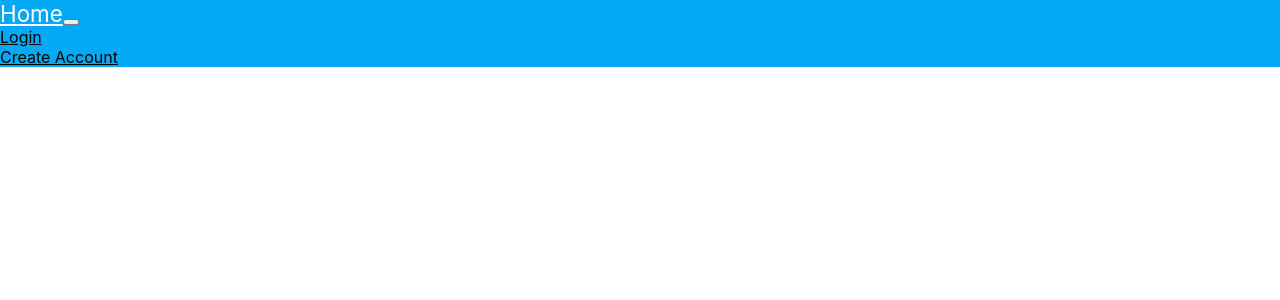
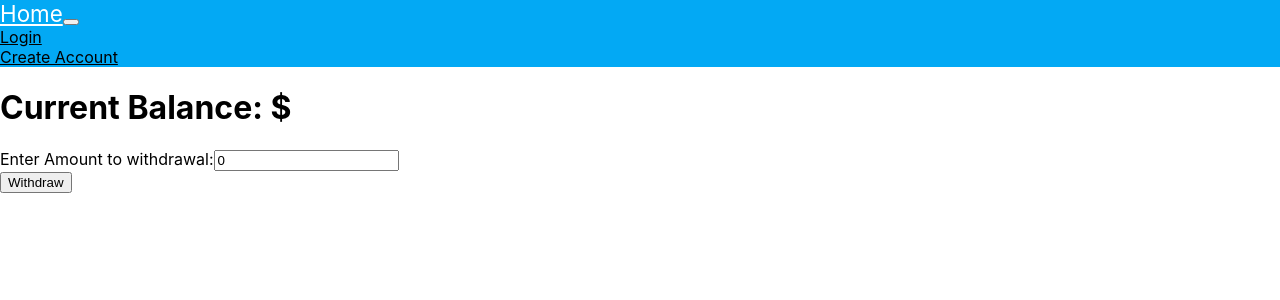
Before and after one commit to Rashaadg9/DollarsBankJavaScriptV1, a React (Create React App) app in the folder dollarsbankjavascriptapp/: page /withdrawal in a window 1280 px wide. Shown: the top 300 px of the page. Built offline with nearby package versions, Linux system fonts and the light colour scheme; no server answers.

Commit message:
User can make withdraw from account and update recent

```diff
--- a/dollarsbankjavascriptapp/src/App.js
+++ b/dollarsbankjavascriptapp/src/App.js
@@ -7,6 +7,7 @@ import { LoginForm } from "./LogIn";
 import CreateAccount from "./createAccount";
 import UserHome from "./UserHome";
 import DepositForm from "./Deposit";
+import WithdrawalForm from "./Withdrawal";
 
 class App extends Component {
   render() {
@@ -21,6 +22,7 @@ class App extends Component {
             <Route path="/newAccount" component={CreateAccount} />
             <Route path="/userHome" component={UserHome} />
             <Route path="/deposit" component={DepositForm} />
+            <Route path="/withdrawal" component={WithdrawalForm} />
           </Switch>
         </Router>
       </React.Fragment>
--- a/dollarsbankjavascriptapp/src/Home.js
+++ b/dollarsbankjavascriptapp/src/Home.js
@@ -13,7 +13,8 @@ const GridWrapper = styled.div`
 `;
 
 export const Home = (props) => (
+
   <div>
-
+    <h1>Test</h1>
   </div>
 )
--- a/dollarsbankjavascriptapp/src/NavigationBar.js
+++ b/dollarsbankjavascriptapp/src/NavigationBar.js
@@ -38,7 +38,7 @@ export const NavigationBar = () => (
 
   <Styles>
     <Navbar expand="lg">
-      <Navbar.Brand href="/">Home</Navbar.Brand>
+      <Navbar.Brand href="/userHome">Home</Navbar.Brand>
       <Navbar.Toggle aria-controls="basic-navbar-nav" />
       {/* <Form className="form-center">
         <FormControl type="text" placeholder="Search Name" className="" />
--- a/dollarsbankjavascriptapp/src/UserHome.js
+++ b/dollarsbankjavascriptapp/src/UserHome.js
@@ -5,6 +5,11 @@ import axios from "axios";
 import React, { useState, useEffect } from "react";
 
 export default function UserHome() {
+    if( (localStorage.getItem("id") == -1) || (localStorage.getItem("id") == undefined ))
+    {
+        let url = "/";
+        window.location.href = url;
+    }
     const [name, setName] = useState(localStorage.getItem("name"));
     const [id, setId] = useState(localStorage.getItem("id"));
     const [user, setUser] = useState([]);
@@ -31,7 +36,7 @@ export default function UserHome() {
                       <td><a href="/deposit">Make Deposit</a></td>
                   </tr>
                   <tr>
-                      <td>Make Withdrawal</td>
+                      <td><a href="/withdrawal">Make Withdrawal</a></td>
                   </tr>
                   <tr>
                       <td>Transfer Funds</td>
--- /dev/null
+++ b/dollarsbankjavascriptapp/src/Withdrawal.js
@@ -0,0 +1,67 @@
+import logo from './logo.svg';
+import './App.css';
+import axios from "axios";
+
+import React, { useState, useEffect } from "react";
+
+export const WithdrawalForm = (props) => {
+  const [user, setUser] = useState([]);
+  const [recent, setRecent] = useState([]);
+  const [withdrawal, setWithdrawal] = useState(0.0);
+
+  useEffect(() => {
+    const API_URL = "http://localhost:8080/user/" + localStorage.getItem("id");
+    const API_URL2 = "http://localhost:8080/recent/" + localStorage.getItem("id");
+
+    axios.get(API_URL).then((res) => {
+      const result1 = res.data;
+      setUser(result1);
+    });
+
+    axios.get(API_URL2).then((res) => {
+        const result2 = res.data;
+        setRecent(result2);
+      });
+  }, []);
+
+  const handleSubmit = (e) => {
+    e.preventDefault();
+    const update = parseInt(user.cash) - parseInt(withdrawal);
+    const API_URL = "http://localhost:8080/user/update";
+    const API_URL2 = "http://localhost:8080/recent/update";
+
+    axios.patch(API_URL, {"userId": user.userId, "firstName": user.firstName, "lastName": user.lastName, "contact": user.contact, "dob": user.dob, "username": user.username, "password": user.password, "cash": update}, {headers: {"Content-Type": "application/json"}} )
+    .then((res) => {
+      const result3 = res.data;
+      setUser(result3);
+    });
+
+    axios.patch(API_URL2, {"userId": user.userId, "cash": withdrawal, "type": "Withdrawal" }, {headers: {"Content-Type": "application/json"}} )
+    .then((res) => {
+      const result4 = res.data;
+      setRecent(result4);
+    });
+
+    console.log(user);
+    console.log(recent);
+  };
+
+  return (
+    <div className="withdrawal">
+      <h1>Current Balance: ${user.cash}</h1>
+
+      <form onSubmit={handleSubmit} action="/">
+        <label>Enter Amount to withdrawal:</label>
+        <input type="number" id="withdrawal" name="withdrawal" max={user.cash} onChange={(event) => setWithdrawal(event.target.value)} value={withdrawal}></input>
+
+        <br></br>
+
+        <input type="submit" value="Withdraw" />
+      </form>
+
+    </div>
+
+  );
+};
+
+export default WithdrawalForm;
```
